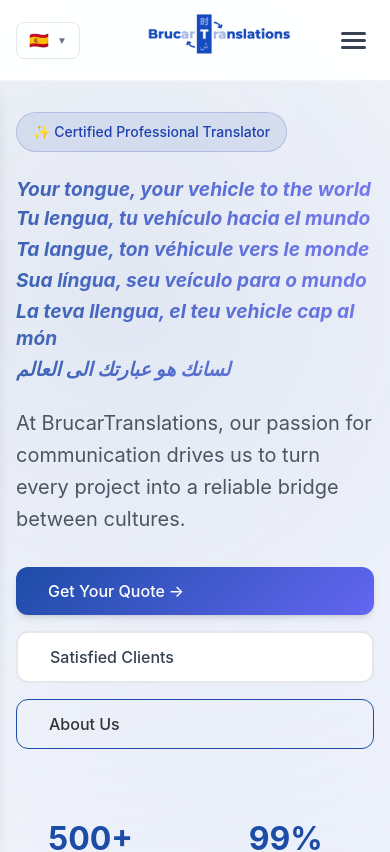
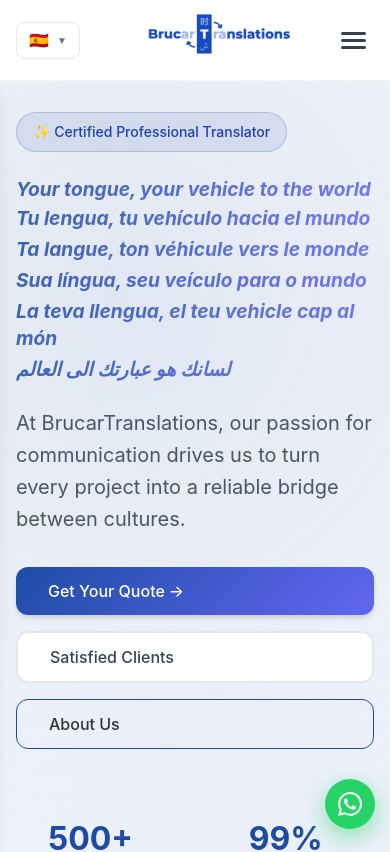
Before and after one commit to davidroman-hub/xavi-portfolio, a React (Create React App) app: page / in a window 390 px wide. Shown: the top 852 px of the page. Built offline with nearby package versions, Linux system fonts and the light colour scheme.

Commit message:
add info

```diff
--- a/src/App.tsx
+++ b/src/App.tsx
@@ -7,6 +7,7 @@
 import Footer from "./components/Footer";
 import Clients from "./components/Clients";
 import Contact from "./components/Contact";
+import WhatsAppFloat from "./components/WhatsAppFloat";
 import { useTranslation } from "react-i18next";
 import VideoPresentation from "./components/VideoPesentation";
 import AcademicTraining from "./components/AcademicTraining";
@@ -27,6 +28,7 @@
       <Clients />
       <Contact />
       <Footer />
+      <WhatsAppFloat />
     </div>
   );
 }
--- /dev/null
+++ b/src/components/WhatsAppFloat.tsx
@@ -0,0 +1,29 @@
+import React from "react";
+import { useTranslation } from "react-i18next";
+import "../styles/whatsapp-float.css";
+
+const WhatsAppFloat = () => {
+  const { t } = useTranslation();
+  const phoneNumber = "34699960581";
+  const message = t("whatsapp.message", "¡Hola! Me interesa obtener más información sobre sus servicios de traducción.");
+
+  const handleWhatsAppClick = () => {
+    const url = `https://wa.me/${phoneNumber}?text=${encodeURIComponent(message)}`;
+    window.open(url, "_blank");
+  };
+
+  return (
+    <div className="whatsapp-float" onClick={handleWhatsAppClick}>
+      <div className="whatsapp-icon">
+        <svg viewBox="0 0 24 24" fill="currentColor">
+          <path d="M17.472 14.382c-.297-.149-1.758-.867-2.03-.967-.273-.099-.471-.148-.67.15-.197.297-.767.966-.94 1.164-.173.199-.347.223-.644.075-.297-.15-1.258-.463-2.39-1.475-.883-.788-1.48-1.761-1.653-2.059-.173-.297-.018-.458.13-.606.134-.133.298-.347.446-.52.149-.174.198-.298.298-.497.099-.198.05-.371-.025-.52-.075-.149-.669-1.612-.916-2.207-.242-.579-.487-.5-.669-.51-.173-.008-.371-.01-.570-.01-.198 0-.52.074-.792.372-.272.297-1.04 1.016-1.04 2.479 0 1.462 1.065 2.875 1.213 3.074.149.198 2.096 3.2 5.077 4.487.709.306 1.262.489 1.694.625.712.227 1.36.195 1.871.118.571-.085 1.758-.719 2.006-1.413.248-.694.248-1.289.173-1.413-.074-.124-.272-.198-.57-.347m-5.421 7.403h-.004a9.87 9.87 0 01-5.031-1.378l-.361-.214-3.741.982.998-3.648-.235-.374a9.86 9.86 0 01-1.51-5.26c.001-5.45 4.436-9.884 9.888-9.884 2.64 0 5.122 1.03 6.988 2.898a9.825 9.825 0 012.893 6.994c-.003 5.45-4.437 9.884-9.885 9.884m8.413-18.297A11.815 11.815 0 0012.05 0C5.495 0 .16 5.335.157 11.892c0 2.096.547 4.142 1.588 5.945L.057 24l6.305-1.654a11.882 11.882 0 005.683 1.448h.005c6.554 0 11.89-5.335 11.893-11.893A11.821 11.821 0 0020.465 3.488" />
+        </svg>
+      </div>
+      <div className="whatsapp-tooltip">
+        {t("whatsapp.tooltip", "¡Contáctanos por WhatsApp!")}
+      </div>
+    </div>
+  );
+};
+
+export default WhatsAppFloat;
--- a/src/locales/en/common.json
+++ b/src/locales/en/common.json
@@ -317,5 +317,9 @@
     "rights": "All rights reserved",
     "privacy": "Privacy Policy",
     "terms": "Terms of Service"
+  },
+  "whatsapp": {
+    "tooltip": "Contact us on WhatsApp!",
+    "message": "Hello! I'm interested in getting more information about your translation services."
   }
 }
--- a/src/locales/es/common.json
+++ b/src/locales/es/common.json
@@ -319,5 +319,9 @@
     "rights": "Todos los derechos reservados",
     "privacy": "Política de Privacidad",
     "terms": "Términos de Servicio"
+  },
+  "whatsapp": {
+    "tooltip": "¡Contáctanos por WhatsApp!",
+    "message": "¡Hola! Me interesa obtener más información sobre sus servicios de traducción."
   }
 }
--- a/src/locales/fr/common.json
+++ b/src/locales/fr/common.json
@@ -216,5 +216,9 @@
     "rights": "Tous droits réservés",
     "privacy": "Politique de Confidentialité",
     "terms": "Conditions de Service"
+  },
+  "whatsapp": {
+    "tooltip": "Contactez-nous sur WhatsApp!",
+    "message": "Bonjour! Je suis intéressé(e) à obtenir plus d'informations sur vos services de traduction."
   }
 }
--- /dev/null
+++ b/src/styles/whatsapp-float.css
@@ -0,0 +1,117 @@
+/* ===== WHATSAPP FLOAT BUTTON ===== */
+.whatsapp-float {
+  position: fixed;
+  bottom: 30px;
+  right: 30px;
+  width: 60px;
+  height: 60px;
+  background: #25D366;
+  border-radius: 50%;
+  display: flex;
+  align-items: center;
+  justify-content: center;
+  cursor: pointer;
+  box-shadow: 0 8px 25px rgba(37, 211, 102, 0.3);
+  transition: all 0.3s ease;
+  z-index: 1000;
+  animation: pulse 2s infinite;
+}
+
+.whatsapp-float:hover {
+  transform: scale(1.1);
+  box-shadow: 0 12px 30px rgba(37, 211, 102, 0.5);
+}
+
+.whatsapp-icon {
+  color: white;
+  width: 32px;
+  height: 32px;
+  display: flex;
+  align-items: center;
+  justify-content: center;
+}
+
+.whatsapp-icon svg {
+  width: 100%;
+  height: 100%;
+}
+
+/* ===== TOOLTIP ===== */
+.whatsapp-tooltip {
+  position: absolute;
+  right: 70px;
+  top: 50%;
+  transform: translateY(-50%);
+  background: rgba(0, 0, 0, 0.8);
+  color: white;
+  padding: 8px 12px;
+  border-radius: 6px;
+  font-size: 14px;
+  white-space: nowrap;
+  opacity: 0;
+  visibility: hidden;
+  transition: all 0.3s ease;
+  pointer-events: none;
+}
+
+.whatsapp-tooltip::after {
+  content: '';
+  position: absolute;
+  top: 50%;
+  left: 100%;
+  transform: translateY(-50%);
+  border: 6px solid transparent;
+  border-left-color: rgba(0, 0, 0, 0.8);
+}
+
+.whatsapp-float:hover .whatsapp-tooltip {
+  opacity: 1;
+  visibility: visible;
+  right: 75px;
+}
+
+/* ===== PULSE ANIMATION ===== */
+@keyframes pulse {
+  0% {
+    box-shadow: 0 8px 25px rgba(37, 211, 102, 0.3);
+  }
+  50% {
+    box-shadow: 0 8px 25px rgba(37, 211, 102, 0.5);
+  }
+  100% {
+    box-shadow: 0 8px 25px rgba(37, 211, 102, 0.3);
+  }
+}
+
+/* ===== RESPONSIVE DESIGN ===== */
+@media (max-width: 768px) {
+  .whatsapp-float {
+    width: 55px;
+    height: 55px;
+    bottom: 20px;
+    right: 20px;
+  }
+
+  .whatsapp-icon {
+    width: 28px;
+    height: 28px;
+  }
+
+  .whatsapp-tooltip {
+    display: none;
+  }
+}
+
+@media (max-width: 480px) {
+  .whatsapp-float {
+    width: 50px;
+    height: 50px;
+    bottom: 15px;
+    right: 15px;
+  }
+
+  .whatsapp-icon {
+    width: 24px;
+    height: 24px;
+  }
+}
```
